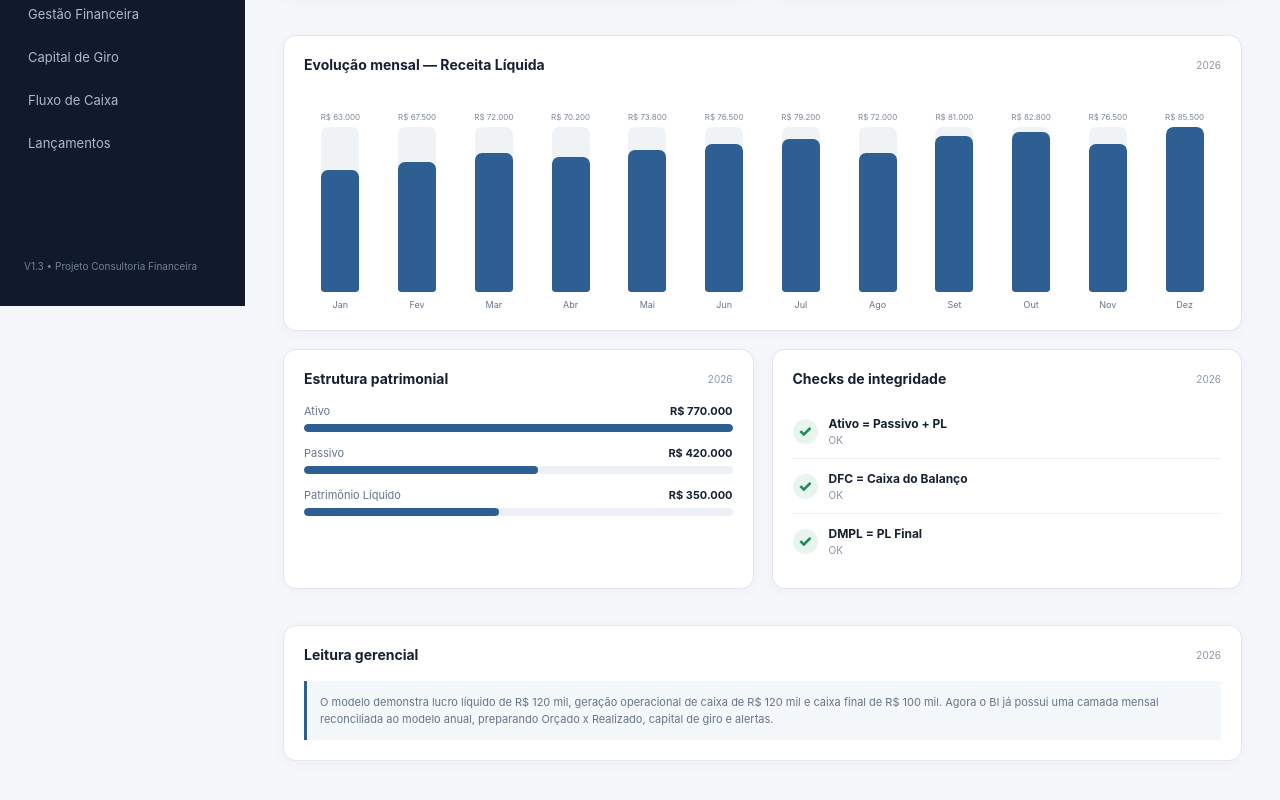
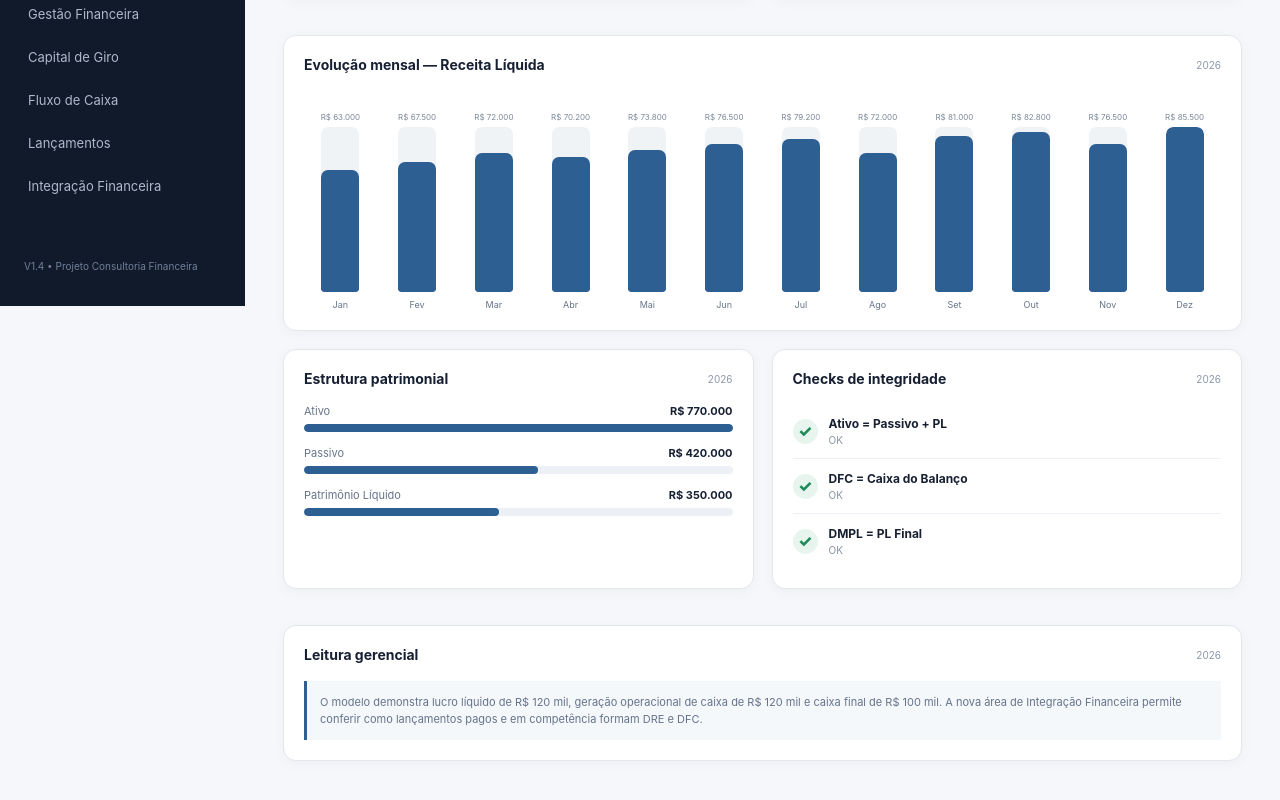
Before and after one commit to cardoso4009-byte/bp-financeiro-bi, a Next.js app: page / in a window 1280 px wide. Shown: the part 494-1294 px from the top of the page. Built offline with nearby package versions, Linux system fonts and the light colour scheme.

Commit message:
feat: add integrated finance navigation

```diff
--- a/app/page.tsx
+++ b/app/page.tsx
@@ -7,13 +7,13 @@ import { monthlyData } from '@/lib/monthly-data'
 const brl = (n: number) => n.toLocaleString('pt-BR', { style: 'currency', currency: 'BRL', maximumFractionDigits: 0 })
 const pct = (n: number) => `${(n * 100).toFixed(1).replace('.', ',')}%`
 const nav = [['Visão Executiva','exec'],['DRE Gerencial','dre'],['Balanço','bp'],['DFC','dfc'],['DMPL','dmpl'],['Indicadores','ind']] as const
-const modules = [['Gestão Financeira','/gestao'],['Capital de Giro','/capital-giro'],['Fluxo de Caixa','/fluxo-caixa'],['Lançamentos','/lancamentos']] as const
+const modules = [['Gestão Financeira','/gestao'],['Capital de Giro','/capital-giro'],['Fluxo de Caixa','/fluxo-caixa'],['Lançamentos','/lancamentos'],['Integração Financeira','/integracao']] as const
 
 export default function Home() {
   const [page, setPage] = useState('exec')
   const item = nav.find(x => x[1] === page)?.[0]
   return <main className="shell">
-    <aside className="side"><div className="brand"><b>BP</b><div><strong>BP Financeiro</strong><span>Controladoria & BI</span></div></div><div className="company"><small>EMPRESA DEMONSTRATIVA</small><strong>Grupo Exemplo</strong><span>2026 • Modelo integrado</span></div><nav>{nav.map(([label,id]) => <button key={id} className={page===id?'active':''} onClick={()=>setPage(id)}>{label}</button>)}<div className="nav-divider">MÓDULOS GERENCIAIS</div>{modules.map(([label,url])=><a className="nav-link" key={url} href={url}>{label}</a>)}</nav><footer>V1.3 • Projeto Consultoria Financeira</footer></aside>
+    <aside className="side"><div className="brand"><b>BP</b><div><strong>BP Financeiro</strong><span>Controladoria & BI</span></div></div><div className="company"><small>EMPRESA DEMONSTRATIVA</small><strong>Grupo Exemplo</strong><span>2026 • Modelo integrado</span></div><nav>{nav.map(([label,id]) => <button key={id} className={page===id?'active':''} onClick={()=>setPage(id)}>{label}</button>)}<div className="nav-divider">MÓDULOS GERENCIAIS</div>{modules.map(([label,url])=><a className="nav-link" key={url} href={url}>{label}</a>)}</nav><footer>V1.4 • Projeto Consultoria Financeira</footer></aside>
     <section className="content"><header><div><small>CONTROLADORIA FINANCEIRA</small><h1>{item}</h1><p>Demonstrações integradas • Regime de competência</p></div><div className="period">Jan–Dez 2026</div></header>
       {page==='exec' && <Executive/>}{page==='dre' && <DRE/>}{page==='bp' && <BP/>}{page==='dfc' && <DFC/>}{page==='dmpl' && <DMPL/>}{page==='ind' && <Indicators/>}
     </section>
@@ -27,7 +27,7 @@ function Executive(){
     <div className="grid"><Panel title="DRE resumida"><Rows rows={[["Receita Líquida",d.receitaLiquida],["Lucro Bruto",d.lucroBruto],["Resultado Operacional",d.resultadoOperacional],["Lucro Líquido",d.lucroLiquido]]}/></Panel><Panel title="Geração de caixa"><Rows rows={[["Operacional",d.caixaOperacional],["Investimento",d.investimentos],["Financiamento",d.financiamentos],["Variação líquida",d.caixaFinal-d.caixaInicial]]}/></Panel></div>
     <Panel title="Evolução mensal — Receita Líquida"><div className="monthly-chart">{monthlyData.map(m=><div className="month-col" key={m.month}><div className="month-value">{brl(m.receitaLiquida)}</div><div className="month-bar"><i style={{height:`${m.receitaLiquida/maxRevenue*100}%`}}/></div><span>{m.month}</span></div>)}</div></Panel>
     <div className="grid"><Panel title="Estrutura patrimonial"><Bar label="Ativo" value={d.ativoTotal} max={d.ativoTotal}/><Bar label="Passivo" value={d.passivoTotal} max={d.ativoTotal}/><Bar label="Patrimônio Líquido" value={d.plFinal} max={d.ativoTotal}/></Panel><Panel title="Checks de integridade"><Check text="Ativo = Passivo + PL" value={checks.patrimonial===0?'OK':'Revisar'} ok={checks.patrimonial===0}/><Check text="DFC = Caixa do Balanço" value={checks.caixa===0?'OK':'Revisar'} ok={checks.caixa===0}/><Check text="DMPL = PL Final" value={checks.dmpl===0?'OK':'Revisar'} ok={checks.dmpl===0}/></Panel></div>
-    <Panel title="Leitura gerencial"><div className="note">O modelo demonstra lucro líquido de R$ 120 mil, geração operacional de caixa de R$ 120 mil e caixa final de R$ 100 mil. Agora o BI já possui uma camada mensal reconciliada ao modelo anual, preparando Orçado x Realizado, capital de giro e alertas.</div></Panel>
+    <Panel title="Leitura gerencial"><div className="note">O modelo demonstra lucro líquido de R$ 120 mil, geração operacional de caixa de R$ 120 mil e caixa final de R$ 100 mil. A nova área de Integração Financeira permite conferir como lançamentos pagos e em competência formam DRE e DFC.</div></Panel>
   </>
 }
 function DRE(){return <Panel title="DRE — Demonstração do Resultado" wide><Table rows={[["Receita Bruta",d.receitaBruta],["(-) Deduções / Impostos",d.deducoes],["= Receita Líquida",d.receitaLiquida],["(-) Custos",d.custos],["= Lucro Bruto",d.lucroBruto],["(-) Despesas Comerciais",d.despesasComerciais],["(-) Despesas Administrativas",d.despesasAdministrativas],["(-) Outras despesas operacionais",d.outrasDespesasOperacionais],["= Resultado Operacional",d.resultadoOperacional],["(+/-) Resultado Financeiro",d.resultadoFinanceiro],["= Resultado antes do IR/CSLL",d.resultadoOperacional+d.resultadoFinanceiro],["(-) IR / CSLL",d.irCsll],["= LUCRO LÍQUIDO",d.lucroLiquido]]}/></Panel>}
```
